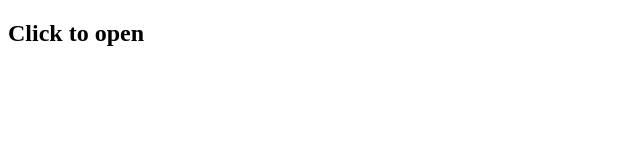
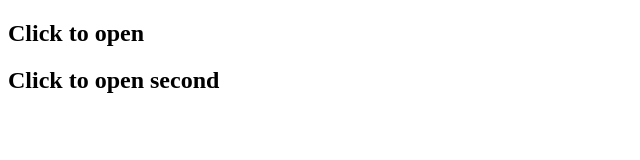
Before and after one commit to teropa/ng-office-hours, a plain HTML site: page index.html in a window 1280 px wide. Shown: the whole page, without its empty margins (0-640 px from the left). Drawn offline with nearby package versions, Linux system fonts and the light colour scheme.

Commit message:
demonstrate with two sections

```diff
--- a/index.html
+++ b/index.html
@@ -7,6 +7,11 @@
     <article>Section body</article>
   </section>
 
+  <section expandable-section>
+    <h2>Click to open second</h2>
+    <article>Second body</article>
+  </section>
+
   <script src="//ajax.googleapis.com/ajax/libs/jquery/1.11.1/jquery.min.js"></script>
   <script src="//ajax.googleapis.com/ajax/libs/angularjs/1.2.19/angular.min.js"></script>
   <script src="app.js"></script>
```
